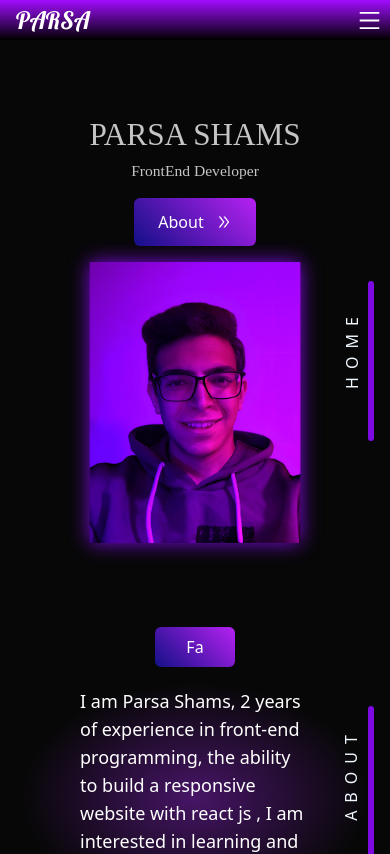
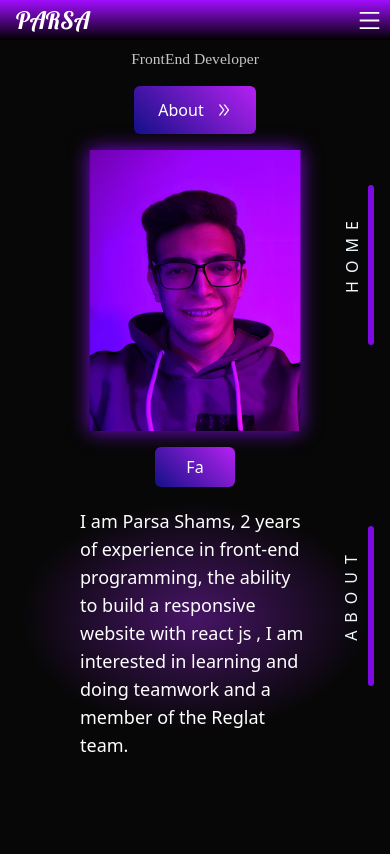
Before and after one commit to Parsa-PT/Parsa-resume, a React (Create React App) app: page / in a window 390 px wide. Shown: the top 854 px of the page. Built offline with nearby package versions, Linux system fonts and the light colour scheme; a web font is replaced by a local one.

Commit message:
Update Home.jsx

```diff
--- a/src/components/Home.jsx
+++ b/src/components/Home.jsx
@@ -11,7 +11,7 @@ const Home = ()=>{
 
   <div>
 
-        <div  id='home'  className='  w-full h-full relative  top-0 py-28 px-2 md:py-20 '>
+        <div  id='home'  className='  w-full h-full relative  top-0 mb-11 px-2 md:py-20 md:mb-2 '>
 
 
             <div   className="  flex flex-col justify-center items-center w-full h-full md:flex md:flex-row md:justify-around md:items-center md:pt-[6rem]">
```
